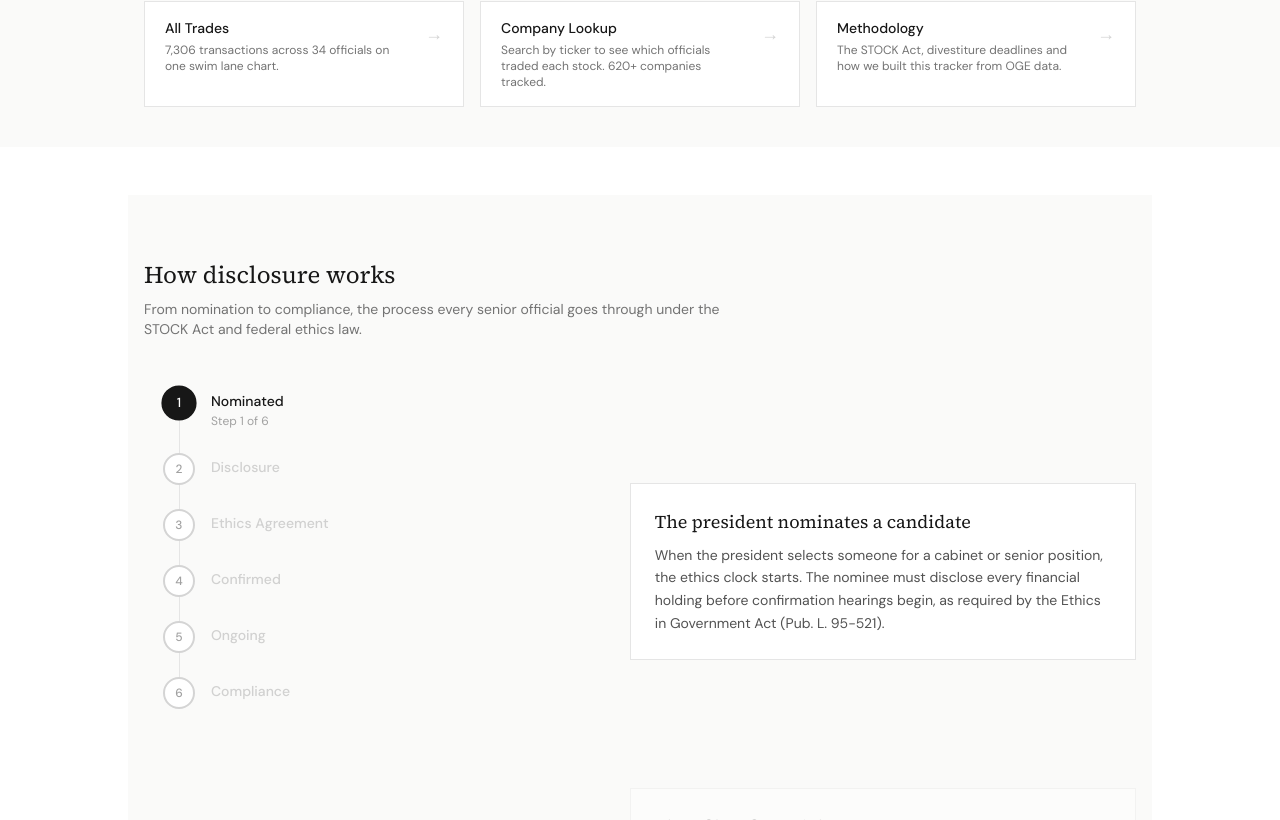
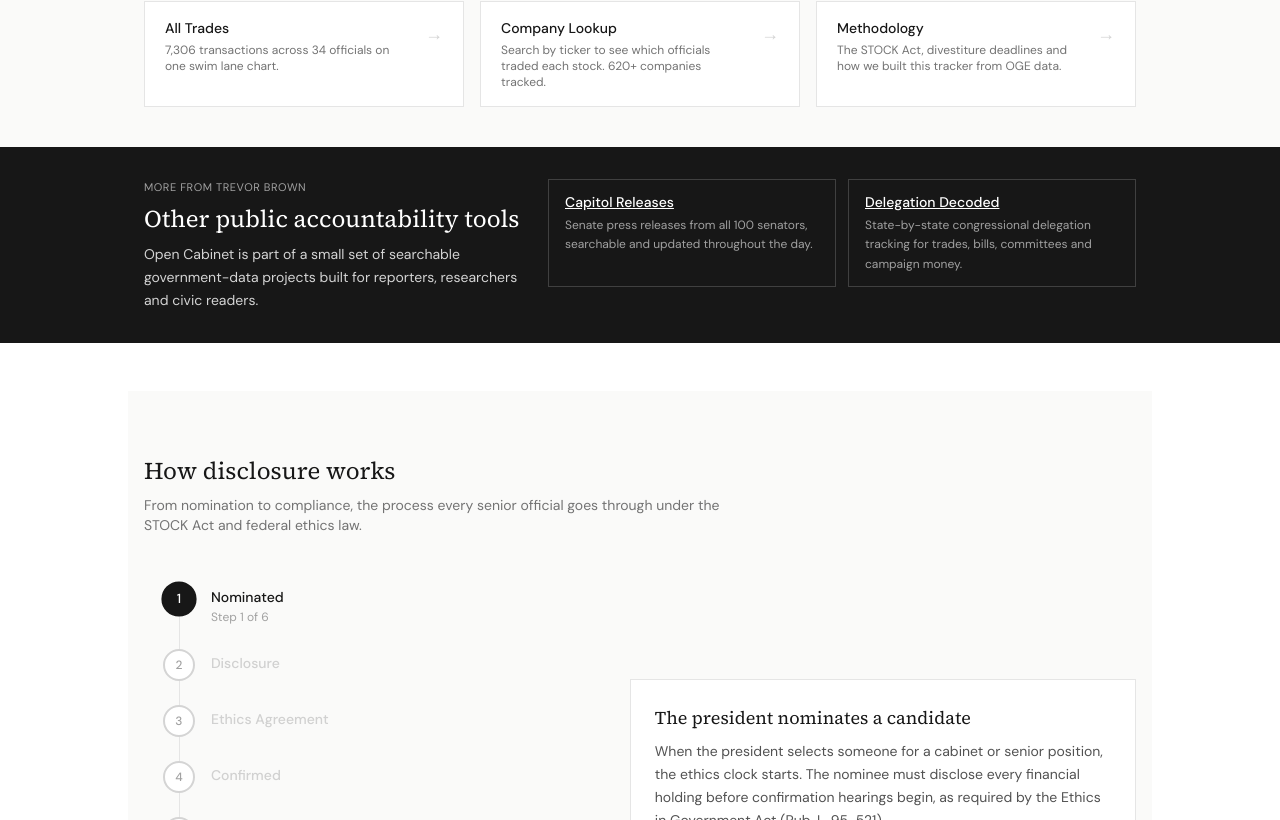
Before and after one commit to tbrown034/open-cabinet, a Next.js app: page / in a window 1280 px wide. Shown: the part 2300-3120 px from the top of the page. Built offline with nearby package versions, Linux system fonts and the light colour scheme.

Commit message:
Add cross-promo referral block

```diff
--- /dev/null
+++ b/app/components/project-cross-promo.tsx
@@ -0,0 +1,90 @@
+type ProjectCrossPromoProps = {
+  placement?: "home" | "footer";
+};
+
+const projects = [
+  {
+    name: "Capitol Releases",
+    href: "https://capitolreleases.com/?utm_source=open-cabinet&utm_medium=referral&utm_campaign=accountability-tools",
+    description:
+      "Senate press releases from all 100 senators, searchable and updated throughout the day.",
+  },
+  {
+    name: "Delegation Decoded",
+    href: "https://delegation-decoded.vercel.app/?utm_source=open-cabinet&utm_medium=referral&utm_campaign=accountability-tools",
+    description:
+      "State-by-state congressional delegation tracking for trades, bills, committees and campaign money.",
+  },
+];
+
+export default function ProjectCrossPromo({
+  placement = "home",
+}: ProjectCrossPromoProps) {
+  if (placement === "footer") {
+    return (
+      <div>
+        <p className="text-[11px] uppercase tracking-wider text-neutral-400 mb-2">
+          More government accountability tools
+        </p>
+        <div className="space-y-1">
+          {projects.map((project) => (
+            <div
+              key={project.name}
+              className="flex flex-wrap gap-x-2 gap-y-1 text-xs text-neutral-600"
+            >
+              <a
+                href={project.href}
+                className="hover:text-neutral-900 underline"
+                target="_blank"
+                rel="noopener noreferrer"
+              >
+                {project.name}
+              </a>
+              <span className="text-neutral-400">{project.description}</span>
+            </div>
+          ))}
+        </div>
+      </div>
+    );
+  }
+
+  return (
+    <section className="bg-neutral-900 text-white">
+      <div className="mx-auto max-w-5xl px-4 py-8">
+        <div className="flex flex-col gap-5 md:flex-row md:items-start md:justify-between">
+          <div className="max-w-sm">
+            <p className="text-[11px] uppercase tracking-wider text-neutral-400 mb-2">
+              More from Trevor Brown
+            </p>
+            <h2 className="font-[family-name:var(--font-source-serif)] text-2xl text-white">
+              Other public accountability tools
+            </h2>
+            <p className="mt-2 text-sm text-neutral-300 leading-relaxed">
+              Open Cabinet is part of a small set of searchable government-data
+              projects built for reporters, researchers and civic readers.
+            </p>
+          </div>
+
+          <div className="grid gap-3 md:grid-cols-2 md:flex-1">
+            {projects.map((project) => (
+              <a
+                key={project.name}
+                href={project.href}
+                className="border border-neutral-700 px-4 py-3 text-sm hover:border-white hover:bg-white hover:text-neutral-900 transition-colors group"
+                target="_blank"
+                rel="noopener noreferrer"
+              >
+                <span className="font-medium underline group-hover:no-underline">
+                  {project.name}
+                </span>
+                <span className="block mt-1 text-xs text-neutral-400 group-hover:text-neutral-600 leading-relaxed">
+                  {project.description}
+                </span>
+              </a>
+            ))}
+          </div>
+        </div>
+      </div>
+    </section>
+  );
+}
--- a/app/layout.tsx
+++ b/app/layout.tsx
@@ -4,6 +4,7 @@ import "./globals.css";
 import Link from "next/link";
 import Image from "next/image";
 import MobileNav from "./components/mobile-nav";
+import ProjectCrossPromo from "./components/project-cross-promo";
 import { Analytics } from "@vercel/analytics/next";
 
 const dmSans = DM_Sans({
@@ -138,31 +139,7 @@ export default function RootLayout({
 
             {/* Other projects by Trevor */}
             <div className="mt-8 pt-6 border-t border-neutral-200">
-              <p className="text-[11px] uppercase tracking-wider text-neutral-400 mb-2">
-                More government accountability tools
-              </p>
-              <div className="flex flex-wrap gap-x-6 gap-y-1 text-xs text-neutral-600">
-                <a
-                  href="https://capitolreleases.com"
-                  className="hover:text-neutral-900 underline"
-                  target="_blank"
-                  rel="noopener noreferrer"
-                >
-                  Capitol Releases
-                </a>
-                <span className="text-neutral-400">, Senate press-release archive, 100 senators, updated 4&times; daily</span>
-              </div>
-              <div className="flex flex-wrap gap-x-6 gap-y-1 text-xs text-neutral-600 mt-1">
-                <a
-                  href="https://delegation-decoded.vercel.app"
-                  className="hover:text-neutral-900 underline"
-                  target="_blank"
-                  rel="noopener noreferrer"
-                >
-                  Delegation Decoded
-                </a>
-                <span className="text-neutral-400">, Congressional tracking by state delegation: trades, bills, committees</span>
-              </div>
+              <ProjectCrossPromo placement="footer" />
             </div>
 
             {/* Attribution + legal */}
--- a/app/page.tsx
+++ b/app/page.tsx
@@ -10,6 +10,7 @@ import OfficialsTable from "./components/officials-table";
 import Explainer from "./components/explainer";
 import HomeSwimPreview, { type PreviewOfficial } from "./components/home-swim-preview";
 import AlertSignupForm from "./components/alert-signup-form";
+import ProjectCrossPromo from "./components/project-cross-promo";
 import Link from "next/link";
 import type { Metadata } from "next";
 
@@ -407,6 +408,8 @@ export default async function Home() {
         </div>
       </div>
 
+      <ProjectCrossPromo />
+
       {/* ── EXPLAINER (scrollytelling) ── */}
       <div className="mx-auto max-w-5xl px-4">
         <Explainer />
```
